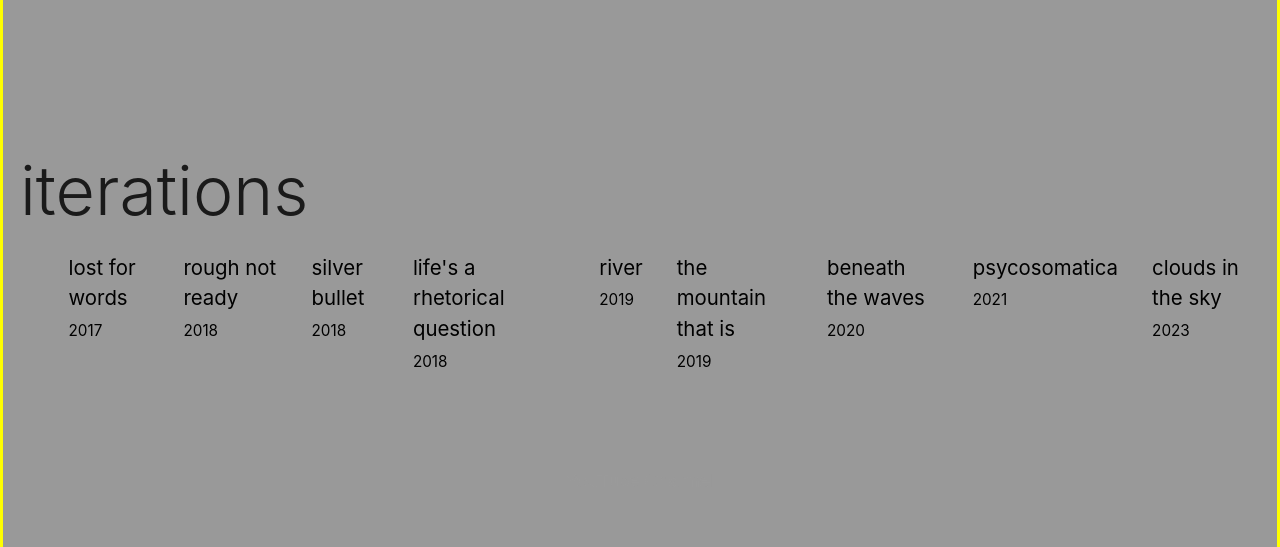
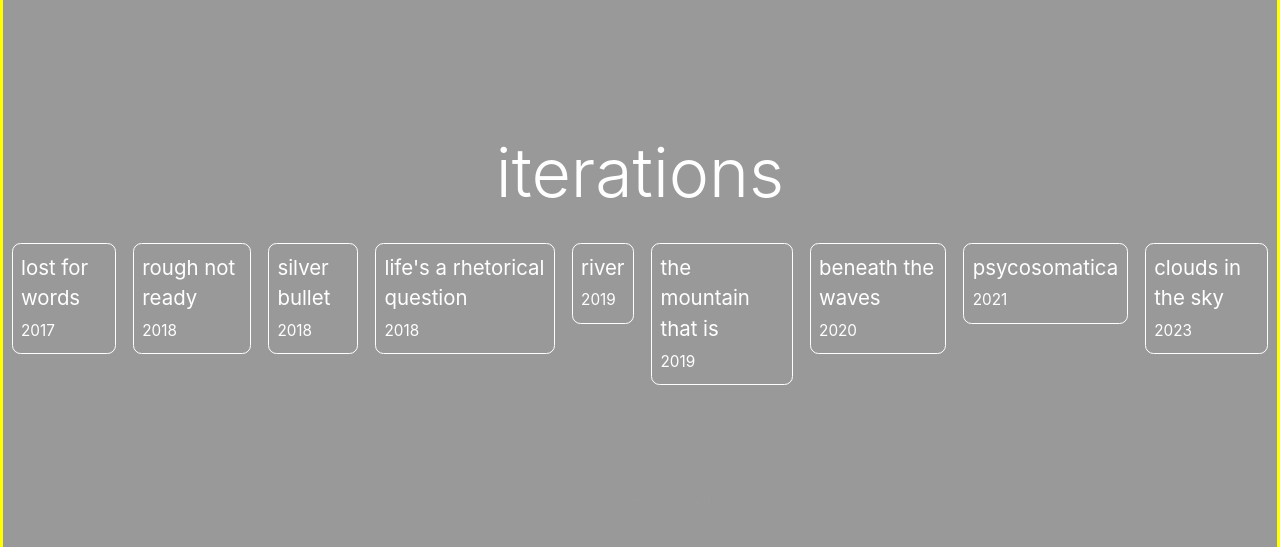
Before and after one commit to kevinjapan/ongaku, a React (Vite) app: page / in a window 1280 px wide. Shown: the part 913-1460 px from the top of the page. Built offline with nearby package versions, Linux system fonts and the light colour scheme.

Commit message:
fix homepage timeline cover

```diff
--- a/src/App.css
+++ b/src/App.css
@@ -1079,7 +1079,6 @@ section.cover_block {
 section.hero_block {
    min-height:var(--header_height);
    margin-top:-120px !important; /* displace nav_bar height */
-   margin-bottom:2rem;
    /* background:hsl(190, 87%, 41%); */
  }
 section.cover_block p {
@@ -1107,7 +1106,7 @@ section.cover_block::before {
    left:0;
    z-index:var(--cover_block_before_z);
    width:100%;
-   height:140%;
+   height:140%;height:100%; /* to do : 140 ? */
    background:black;
    opacity:0;
 }
@@ -1146,21 +1145,40 @@ section.cover_block div.overlay {
    margin-right:.5rem;
    padding:.5rem;
 }
+
+/*
+timeline UI
+*/
 section.cover_block.timeline {
    position:relative;
+   color:white;
+}
+section.cover_block.timeline h2 {
+   color:white;
+   margin:0;margin-top:4rem;
 }
 section.cover_block.timeline img {
    position:fixed;
    top:0;
    z-index:-900;
-   /* height:100vh; */
+}
+section.cover_block.timeline > div.overlay {
+   display:flex;
+   flex-direction:column;
+   justify-content:center;
+   align-items:center;
+   /* gap:1rem; */
+   padding:0;
 }
 section.cover_block.timeline > div.overlay > ul {
    display:-webkit-box;
    display:-ms-flexbox;
    display:flex;
    flex-wrap:wrap;
+   justify-content:center;
    gap:1rem;
+   height:100%;
+   padding:0;
 }
 section.cover_block.timeline > div.overlay > ul > li {
    border:solid 1px white;
@@ -1168,15 +1186,21 @@ section.cover_block.timeline > div.overlay > ul > li {
    padding:.5rem;
    min-width:140px;
    text-align:center;
+   height:fit-content;border:solid 1px white;
 }
 @media screen and (min-width: 910px) {
+   section.cover_block.timeline > div.overlay {
+      display:flex;
+      flex-direction:column;
+      gap:1rem;
+   }
    section.cover_block.timeline > div.overlay > ul {
       flex-wrap:nowrap;
    }
    section.cover_block.timeline > div.overlay > ul > li {
       border:none;
       min-width:unset;
-      text-align:left;
+      text-align:left;border:solid 1px white;
    }
 }
 section.cover_block h1 {
```
